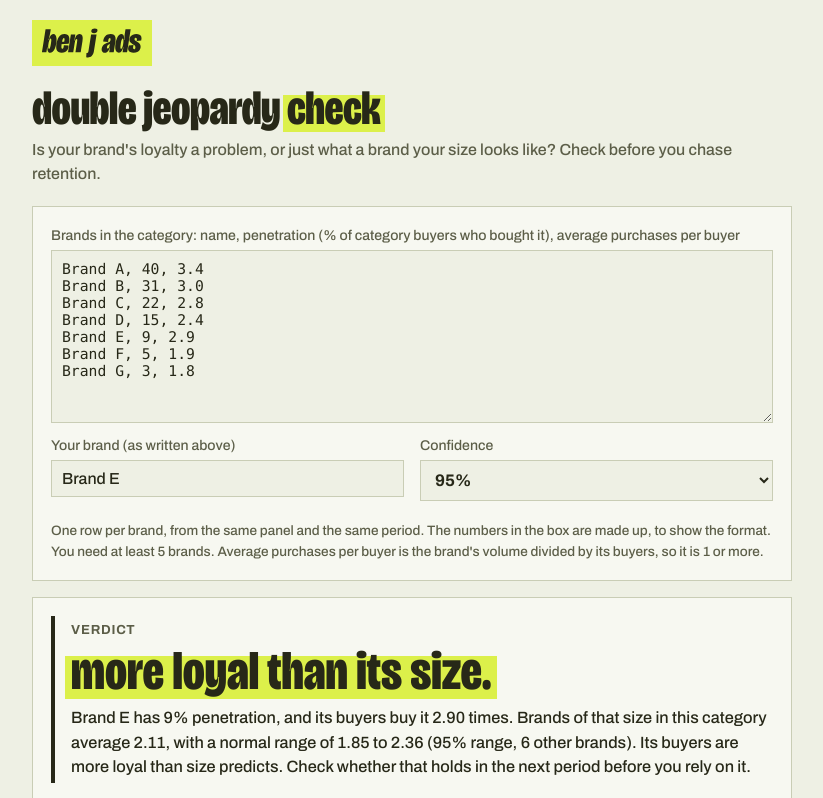
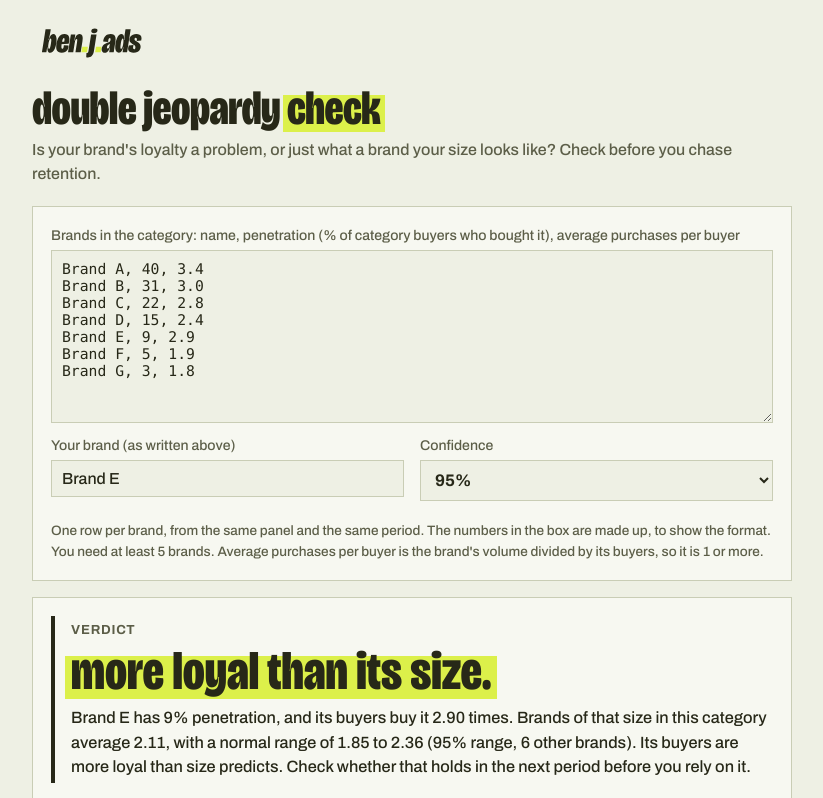
Before and after one commit to ben-j-ads/double-jeopardy-check, a plain HTML site: page index.html in a window 1280 px wide. In both pictures the pointer is over the link "ben.j.ads". Shown: the top 798 px of the page, without its empty margins (228-1051 px from the left). Drawn offline with Linux system fonts and the light colour scheme.

Commit message:
Keep the header wordmark readable on hover
The shared link hover turned the logo link lime, hiding the letters in dark mode.

Co-Authored-By: Claude Sonnet 5.5 <noreply@anthropic.com>

```diff
--- a/index.html
+++ b/index.html
@@ -30,6 +30,7 @@
     b { font-weight: 700; }
     a { color: var(--moss); text-decoration: underline; }
     a:hover { background: var(--lime); color: var(--on-lime); }
+    .brandbar:hover { background: none; }
     .panel { background: var(--paper-raised); border: 1px solid var(--rule); padding: 18px; margin-bottom: 16px; }
 
     .waves { display: grid; grid-template-columns: 1fr 1fr; gap: 16px; }
```
